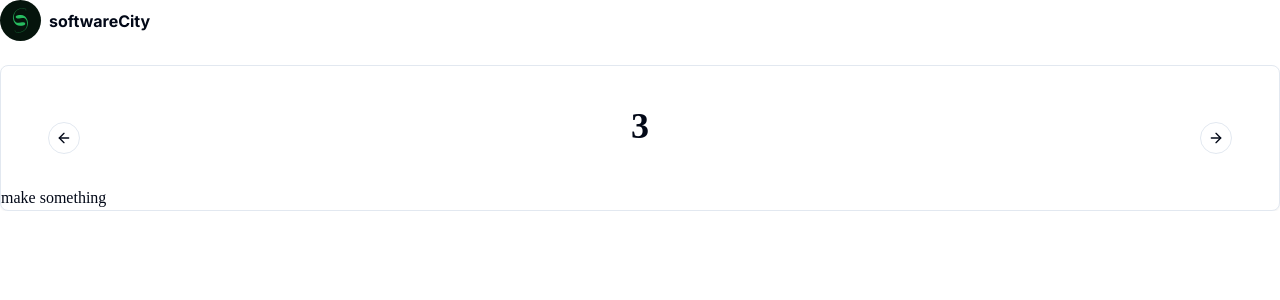
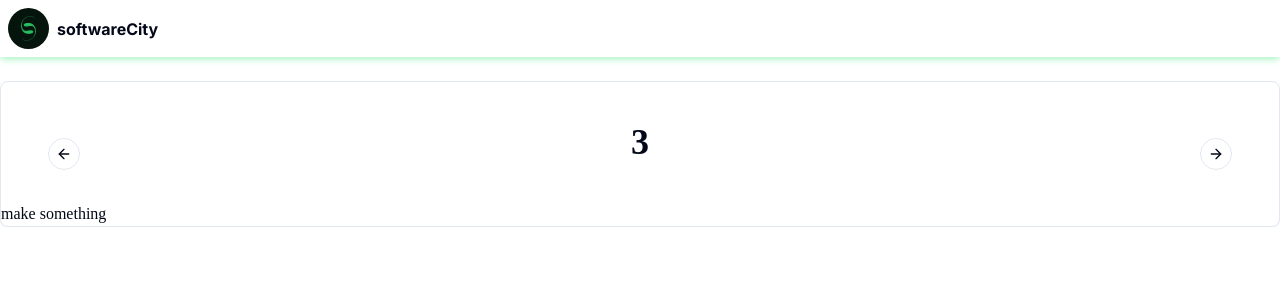
Before and after one commit to hcoretech/software_city, a Next.js app: page /discover in a window 1280 px wide. Shown: the top 300 px of the page. Built offline with nearby package versions, Linux system fonts and the light colour scheme.

Commit message:
good morning from this side

```diff
--- a/components/discover.tsx
+++ b/components/discover.tsx
@@ -4,7 +4,7 @@ import { CarouselPlugin } from "./carousel";
 export const Discovers = async() => {
     return(
       <section className="w-full">
-        <header className="  flex items-center gap-2">
+        <header className="  flex items-center gap-2 p-2 shadow-md shadow-green-200 ">
           <div className="p-2 bg-[#05140C] rounded-full">
             <Image className="w-[25px] h-[25px]" width={50} height={50} src='/main.svg' alt="logo"/>
             </div>
```
